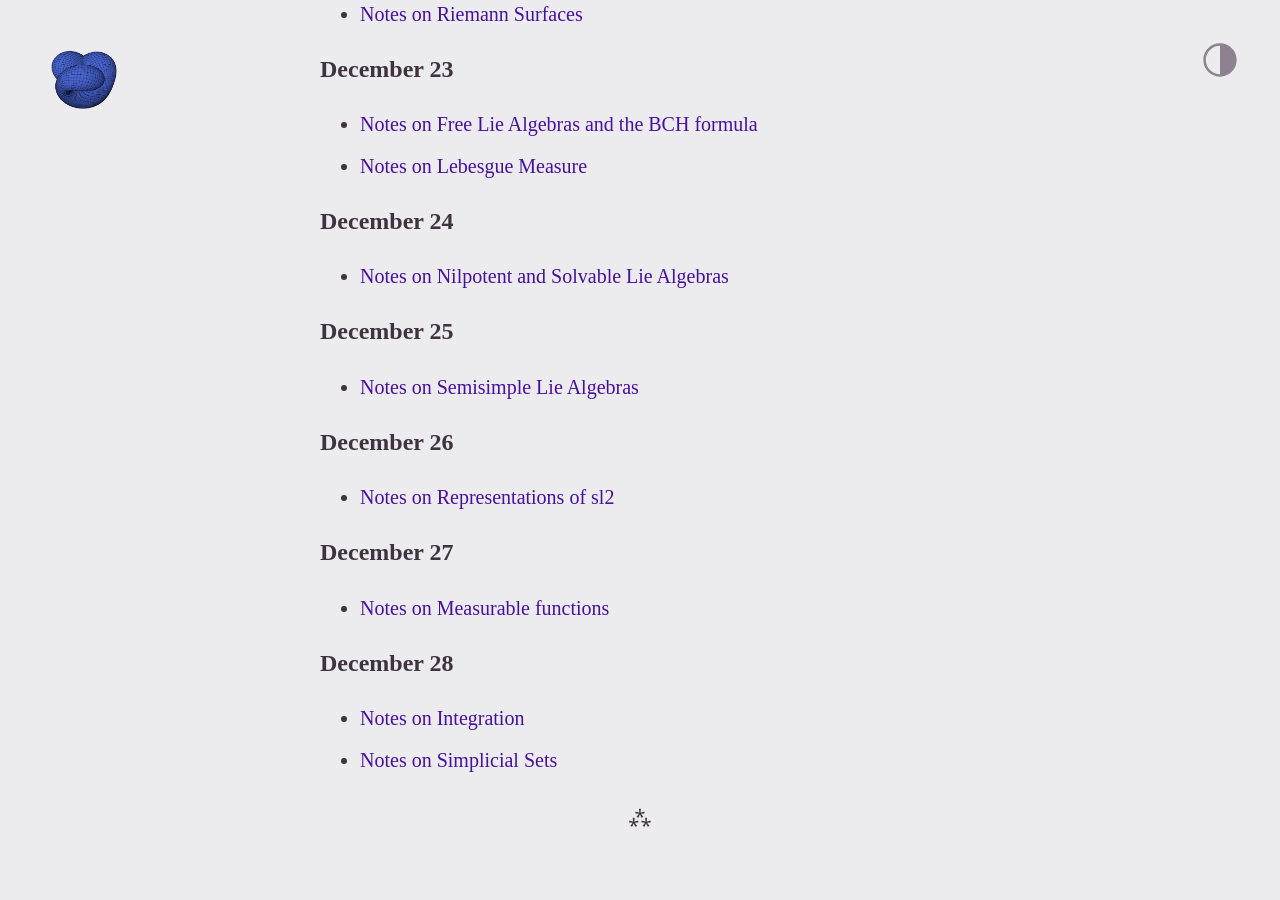
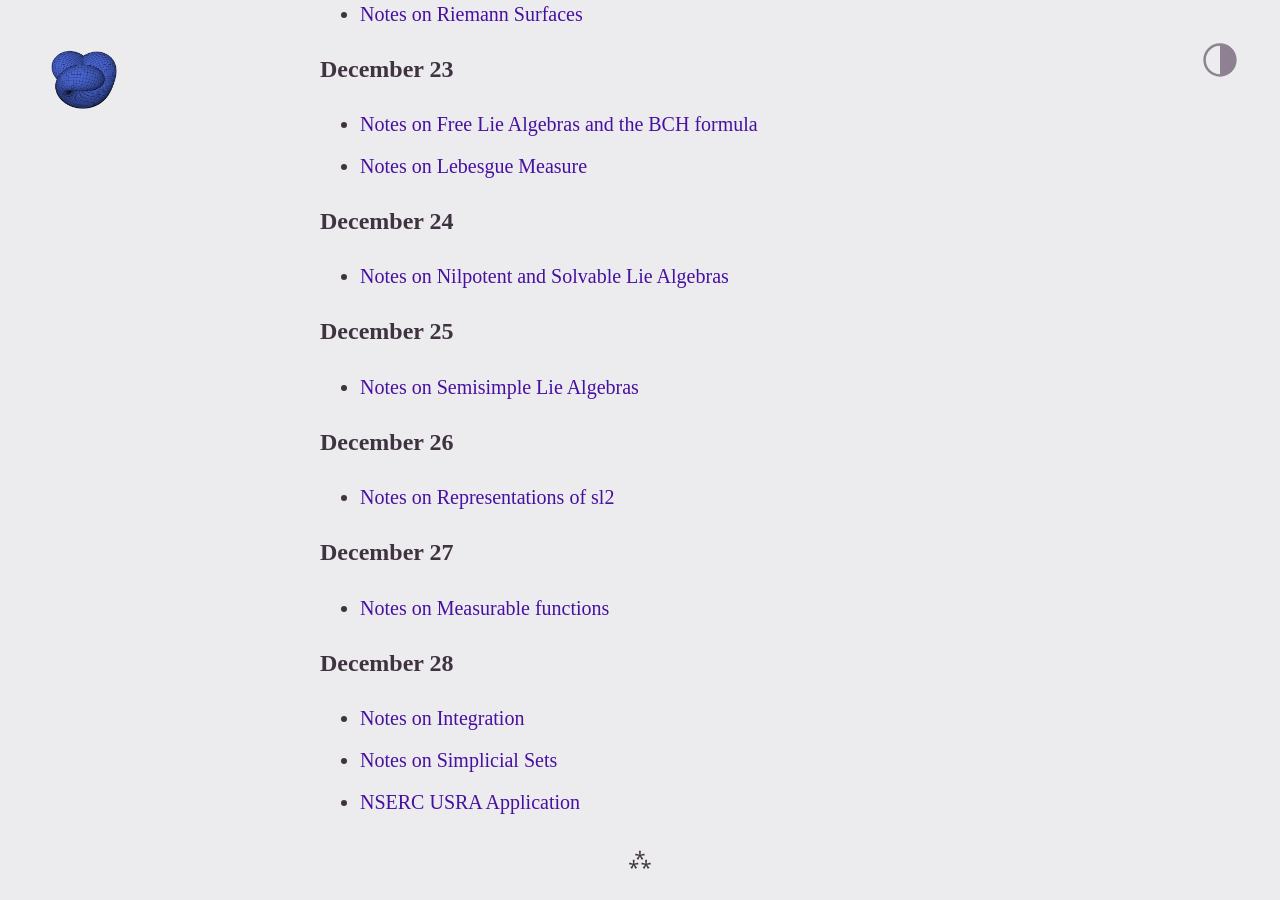
Before and after one commit to williamrygao/williamrygao.github.io, a Jekyll site: the page built from pensieve/2025-12/2025-12.md, in a window 1280 px wide and 900 px high, scrolled down 705 px. Built offline with Jekyll 4.4.1, drawn with Linux system fonts in a browser that asks for light colours; before the commit the page ends 1563 px from its top, so only the background shows below that.

Commit message:
December 28

```diff
--- a/pensieve/2025-12/2025-12.md
+++ b/pensieve/2025-12/2025-12.md
@@ -36,5 +36,6 @@ title: Pensieve; December 2025
 ## December 28
 * [Notes on Integration](/pensieve/2025-12/2025-12-28-integration.pdf)
 * [Notes on Simplicial Sets](/pensieve/2025-12/2025-12-28-simplicial-sets.pdf)
+* [NSERC USRA Application](/pensieve/2025-12/2025-12-28-nserc-application.pdf)
 
 ---
```
Also changed, not shown: 1 other file.
